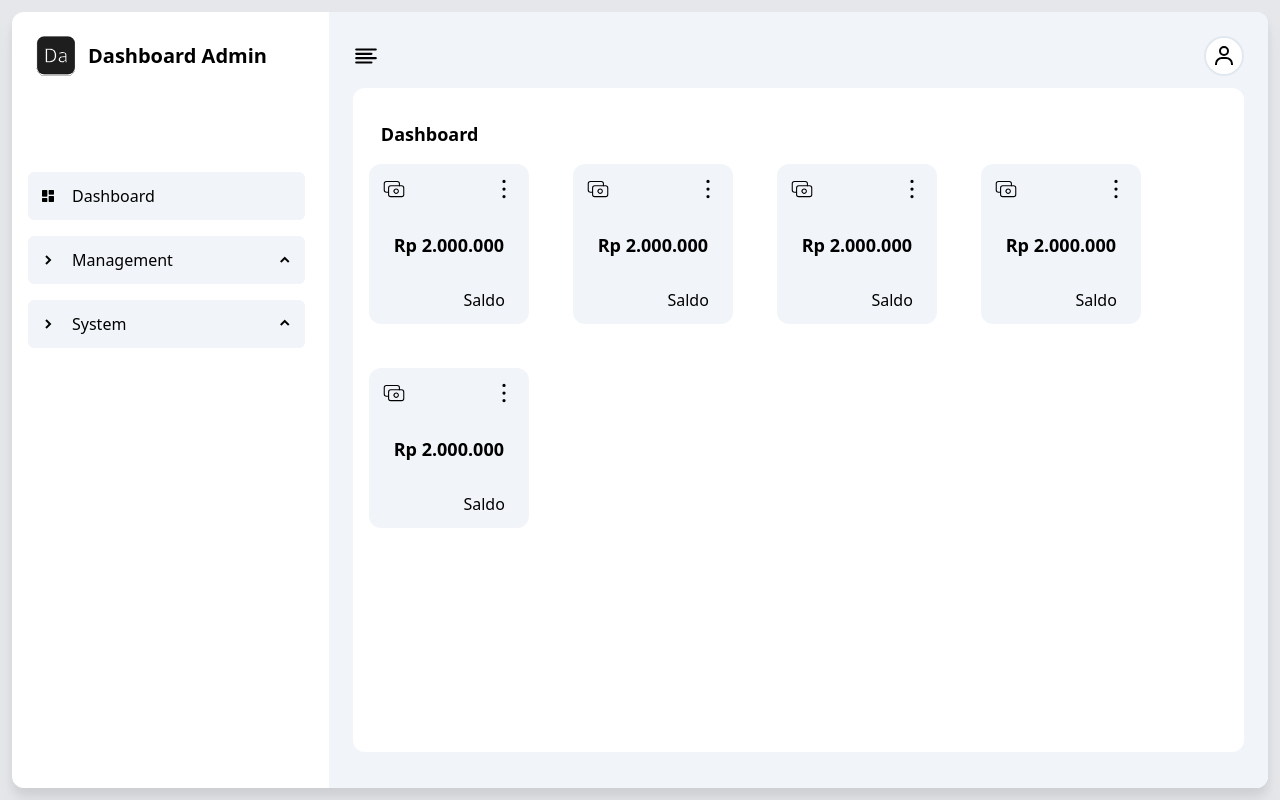
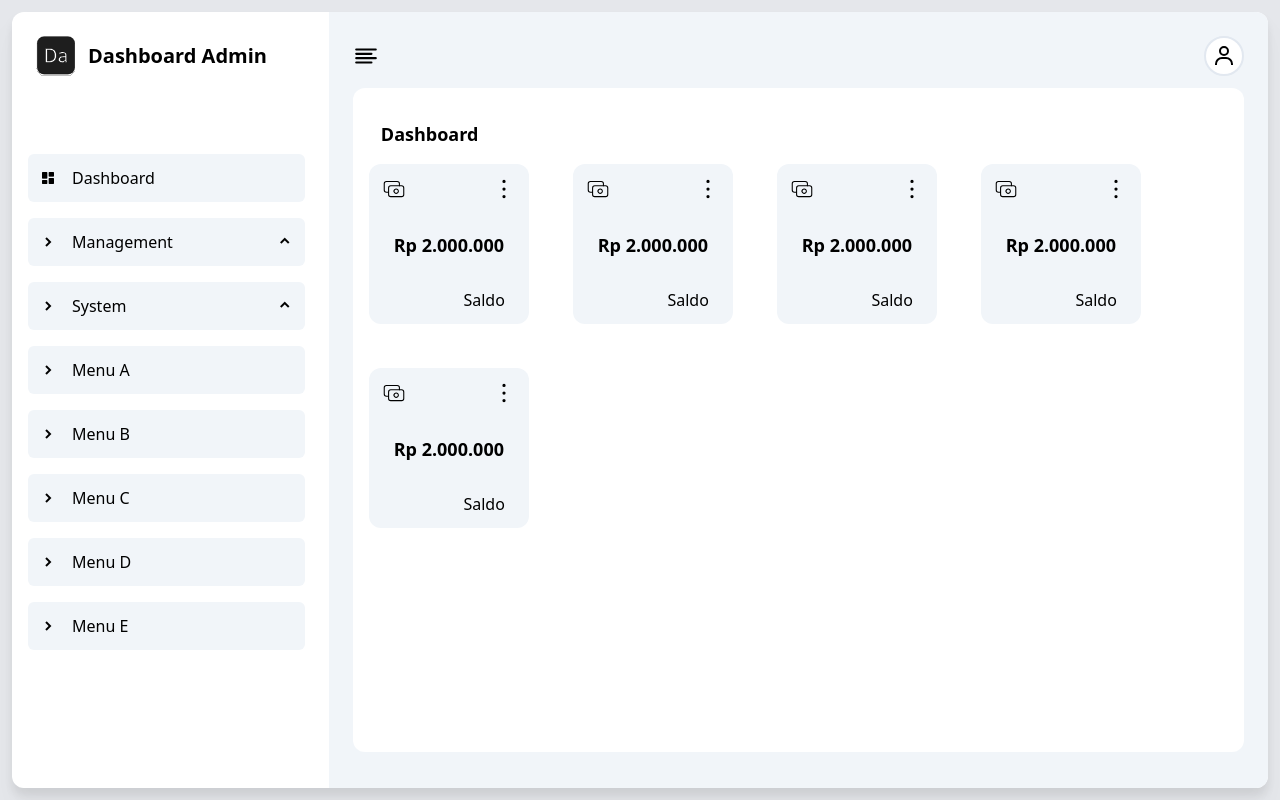
Before and after one commit to kukuhpr21/dashboard-admin-nuxt, a Nuxt app: page / in a window 1280 px wide. Built offline with nearby package versions, Linux system fonts and the light colour scheme.

Commit message:
fix sidebar

```diff
--- a/pages/index.vue
+++ b/pages/index.vue
@@ -11,7 +11,7 @@
                 </div>
 
                 <!-- menu -->
-                <div class="flex flex-col h-auto p-2">
+                <div class="flex flex-col h-screen sticky top-0 overflow-auto p-2">
                     <div class="p-3 m-2 flex items-center rounded-md duration-300 cursor-pointer bg-slate-100 hover:drop-shadow-md">
                         <i class='bx bxs-dashboard' ></i>
                         <span class="text-base ml-4 text-black">Dashboard</span>
@@ -21,7 +21,9 @@
                             <i class='bx bxs-chevron-right'></i>
                             <div class="flex justify-between w-full items-center">
                                 <span class="text-base ml-4 text-black">Management</span>
-                                <i class='bx bxs-chevron-up'></i>
+                                <span :class="{ 'rotate-0': !rotateDropDown('management'), 'rotate-180': rotateDropDown('management')}">
+                                    <i class='bx bxs-chevron-up'></i>
+                                </span>
                             </div>
                         </div>
                         <template v-if="itemDropDownMenuSidebar == 'management'">
@@ -37,7 +39,7 @@
                             <i class='bx bxs-chevron-right'></i>
                             <div class="flex justify-between w-full items-center">
                                 <span class="text-base ml-4 text-black">System</span>
-                                <span :class="{ 'rotate-0': !dropDownMenuSidebar, 'rotate-180': dropDownMenuSidebar}">
+                                <span :class="{ 'rotate-0': !rotateDropDown('system'), 'rotate-180': rotateDropDown('system')}">
                                     <i class='bx bxs-chevron-up'></i>
                                 </span>
                             </div>
@@ -49,6 +51,26 @@
                                 <h1 class="p-3 rounded-md text-base m-3 text-black cursor-pointer bg-slate-200 hover:drop-shadow-md">Permission</h1>
                             </div>
                         </template>
+                    </div>
+                    <div class="p-3 m-2 flex items-center rounded-md duration-300 cursor-pointer bg-slate-100 hover:drop-shadow-md">
+                        <i class='bx bxs-chevron-right'></i>
+                        <span class="text-base ml-4 text-black">Menu A</span>
+                    </div>
+                    <div class="p-3 m-2 flex items-center rounded-md duration-300 cursor-pointer bg-slate-100 hover:drop-shadow-md">
+                        <i class='bx bxs-chevron-right'></i>
+                        <span class="text-base ml-4 text-black">Menu B</span>
+                    </div>
+                    <div class="p-3 m-2 flex items-center rounded-md duration-300 cursor-pointer bg-slate-100 hover:drop-shadow-md">
+                        <i class='bx bxs-chevron-right'></i>
+                        <span class="text-base ml-4 text-black">Menu C</span>
+                    </div>
+                    <div class="p-3 m-2 flex items-center rounded-md duration-300 cursor-pointer bg-slate-100 hover:drop-shadow-md">
+                        <i class='bx bxs-chevron-right'></i>
+                        <span class="text-base ml-4 text-black">Menu D</span>
+                    </div>
+                    <div class="p-3 m-2 flex items-center rounded-md duration-300 cursor-pointer bg-slate-100 hover:drop-shadow-md">
+                        <i class='bx bxs-chevron-right'></i>
+                        <span class="text-base ml-4 text-black">Menu E</span>
                     </div>
                 </div>
                 <!-- menu -->
@@ -81,12 +103,12 @@
                 <!-- navbar -->
 
                 <!-- body -->
-                <div class="flex flex-col p-4 my-3 h-auto lg:h-screen rounded-xl bg-white">
+                <div class="flex flex-col p-4 my-3 h-auto lg:h-screen rounded-xl bg-white overflow-auto">
                     <div class="flex px-3 py-4">
                         <span class="text-black text-lg font-semibold">Dashboard</span>
                     </div>
                     <div class="flex flex-wrap gap-11">
-                        <div v-for="n in 5" class="flex flex-col w-full lg:w-40 h-40 p-3 bg-slate-100 rounded-xl justify-between">
+                        <div v-for="n in 5" class="flex flex-col w-full lg:w-40 h-40 p-3 bg-slate-100 rounded-xl justify-between hover:bg-slate-200 hover:drop-shadow-lg">
                             <div class="flex flex-row justify-between">
                                 <svg width="26" height="26" fill="none" stroke="currentColor" stroke-linecap="round" stroke-linejoin="round" stroke-width="1" viewBox="0 0 24 24" xmlns="http://www.w3.org/2000/svg">
                                     <path d="M17 9V7a2 2 0 0 0-2-2H5a2 2 0 0 0-2 2v6a2 2 0 0 0 2 2h2"></path>
@@ -120,10 +142,18 @@ let dropDownMenuSidebar = ref(false)
 
 const openDropDownMenuSidebar = (item) => {
     if (itemDropDownMenuSidebar.value == item) {
-        dropDownMenuSidebar.value = !dropDownMenuSidebar
+        dropDownMenuSidebar.value = !dropDownMenuSidebar.value
     } else {
         itemDropDownMenuSidebar.value = item
         dropDownMenuSidebar.value = true
+    }
+}
+
+const rotateDropDown = (item) => {
+    if (itemDropDownMenuSidebar.value == item) {
+        return dropDownMenuSidebar.value
+    } else {
+        return false
     }
 }
 </script>
```
